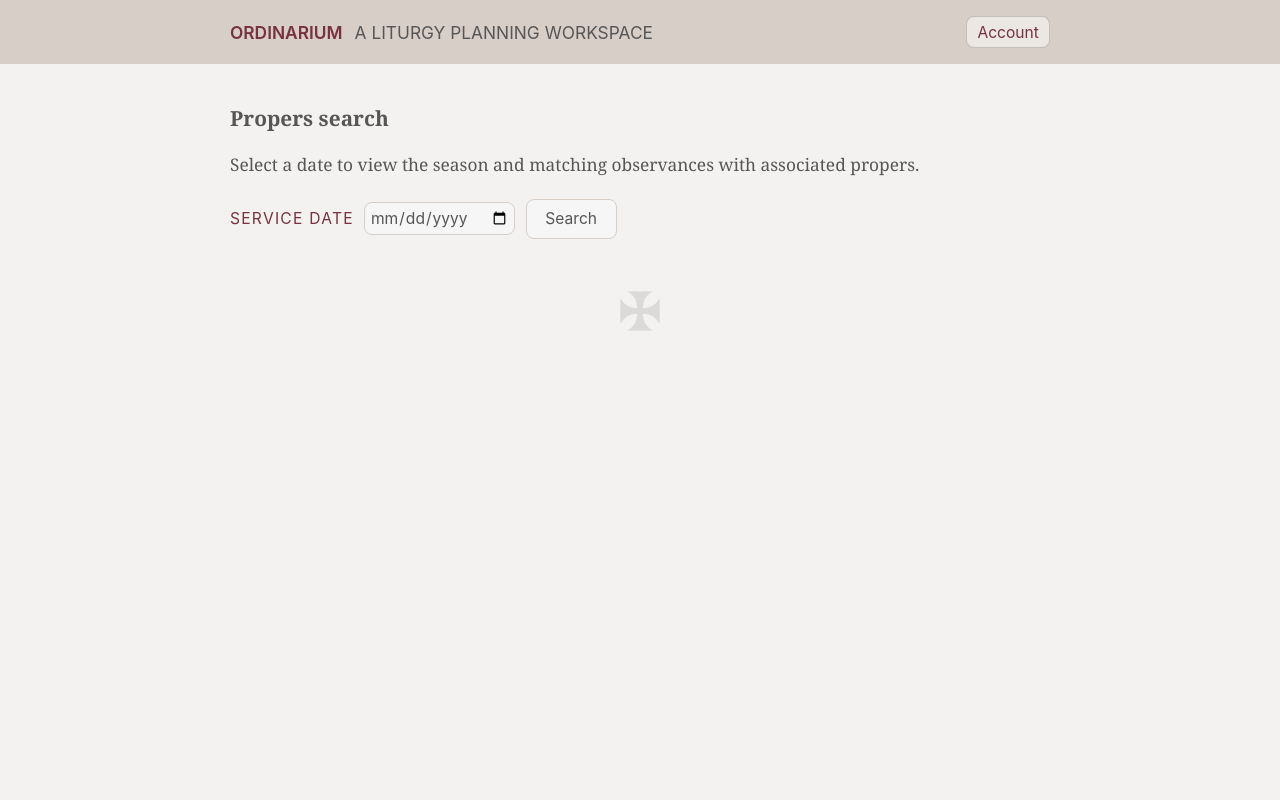
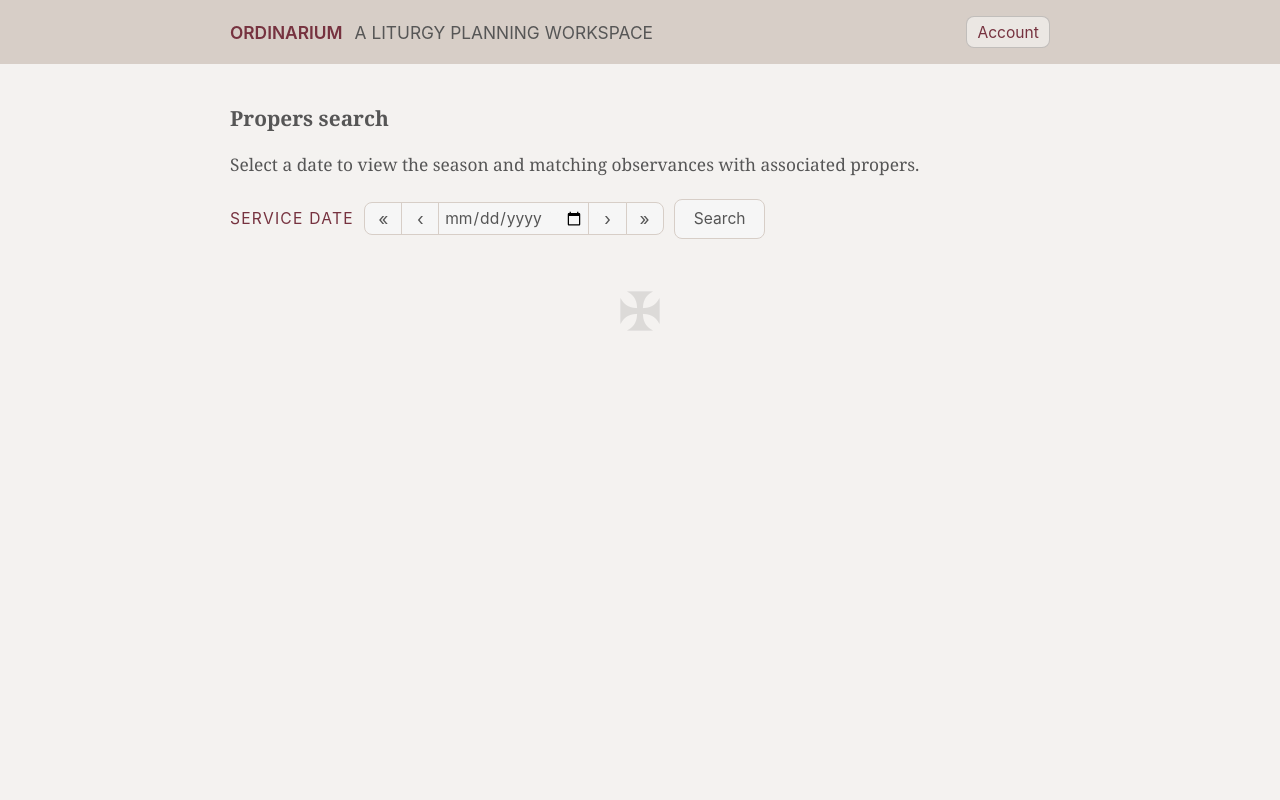
Before and after one commit to rwillers/ordinarium, a Python web app: template ordinarium/templates/propers_search.html in a window 1280 px wide. Run offline with Jinja, Linux system fonts and the light colour scheme; the template is opened without the code that fills it: most values are stand-ins (such as "Sample title", 1, 10 or a date in 2020).

Commit message:
Propers search date selection enhancements

```diff
--- a/ordinarium/static/styles/style.css
+++ b/ordinarium/static/styles/style.css
@@ -1209,6 +1209,41 @@
 	margin: 1.2em 0;
 }
 
+.propers-search-date-controls {
+	display: flex;
+	align-items: center;
+	gap: 0;
+}
+
+.propers-search-date-controls > * {
+	border-radius: 0;
+}
+
+.propers-search-date-controls > *:not(:first-child) {
+	margin-left: -1px;
+}
+
+.propers-search-date-controls input[type="date"] {
+	border-radius: 0;
+}
+
+.propers-search-date-controls > :first-child {
+	border-top-left-radius: var(--radius-sm);
+	border-bottom-left-radius: var(--radius-sm);
+}
+
+.propers-search-date-controls > :last-child {
+	border-top-right-radius: var(--radius-sm);
+	border-bottom-right-radius: var(--radius-sm);
+}
+
+.propers-search-shift {
+	padding: 0.4em 0.6em;
+	min-width: 2.2em;
+	font-size: 1em;
+	line-height: 1;
+}
+
 .propers-search-label {
 	font-family: var(--header-font-family);
 	font-size: 0.9em;
--- a/ordinarium/templates/propers_search.html
+++ b/ordinarium/templates/propers_search.html
@@ -8,7 +8,13 @@
 	<p>Select a date to view the season and matching observances with associated propers.</p>
 	<div class="propers-search-controls">
 		<label class="propers-search-label" for="propers-search-date">Service date</label>
-		<input id="propers-search-date" type="date" value="{{ today }}" />
+		<div class="propers-search-date-controls" role="group" aria-label="Service date navigation">
+			<button type="button" class="propers-search-shift" data-shift="-7" aria-label="Previous week">&laquo;</button>
+			<button type="button" class="propers-search-shift" data-shift="-1" aria-label="Previous day">&lsaquo;</button>
+			<input id="propers-search-date" type="date" value="{{ today }}" />
+			<button type="button" class="propers-search-shift" data-shift="1" aria-label="Next day">&rsaquo;</button>
+			<button type="button" class="propers-search-shift" data-shift="7" aria-label="Next week">&raquo;</button>
+		</div>
 		<button type="button" id="propers-search-button">Search</button>
 	</div>
 	<div class="propers-search-summary" id="propers-search-summary" aria-live="polite"></div>
@@ -19,6 +25,35 @@
 	const searchButton = document.querySelector('#propers-search-button')
 	const summary = document.querySelector('#propers-search-summary')
 	const results = document.querySelector('#propers-search-results')
+	const shiftButtons = document.querySelectorAll('.propers-search-shift')
+
+	const formatDateInput = (date) => {
+		const year = date.getFullYear()
+		const month = `${date.getMonth() + 1}`.padStart(2, '0')
+		const day = `${date.getDate()}`.padStart(2, '0')
+		return `${year}-${month}-${day}`
+	}
+
+	const parseDateInput = (value) => {
+		if (!value) {
+			return null
+		}
+		const [year, month, day] = value.split('-').map(Number)
+		if (!year || !month || !day) {
+			return null
+		}
+		return new Date(year, month - 1, day)
+	}
+
+	const shiftDateBy = (days) => {
+		const currentDate = parseDateInput(dateInput.value)
+		if (!currentDate) {
+			return
+		}
+		currentDate.setDate(currentDate.getDate() + days)
+		dateInput.value = formatDateInput(currentDate)
+		fetchResults()
+	}
 
 	const buildLessonList = (lessons) => {
 		const entries = [
@@ -123,6 +158,14 @@
 
 	searchButton.addEventListener('click', fetchResults)
 	dateInput.addEventListener('change', fetchResults)
+	shiftButtons.forEach((button) => {
+		button.addEventListener('click', () => {
+			const shift = Number(button.dataset.shift)
+			if (!Number.isNaN(shift)) {
+				shiftDateBy(shift)
+			}
+		})
+	})
 
 	if (dateInput.value) {
 		fetchResults()
```
